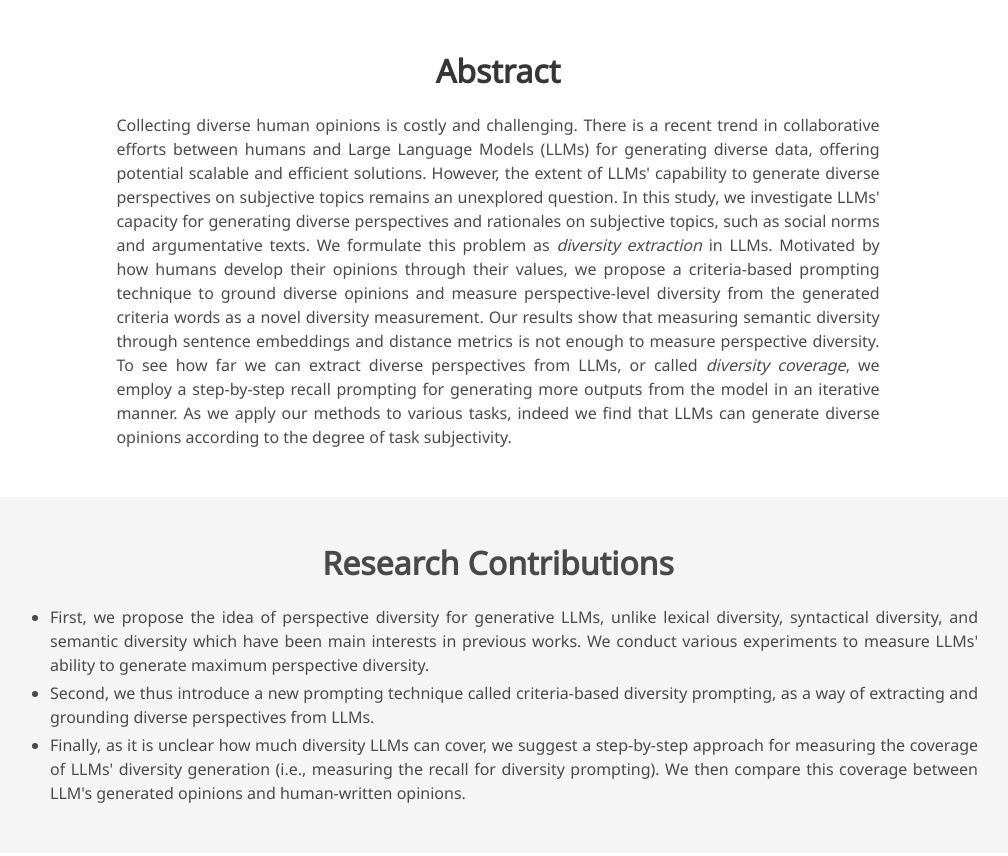
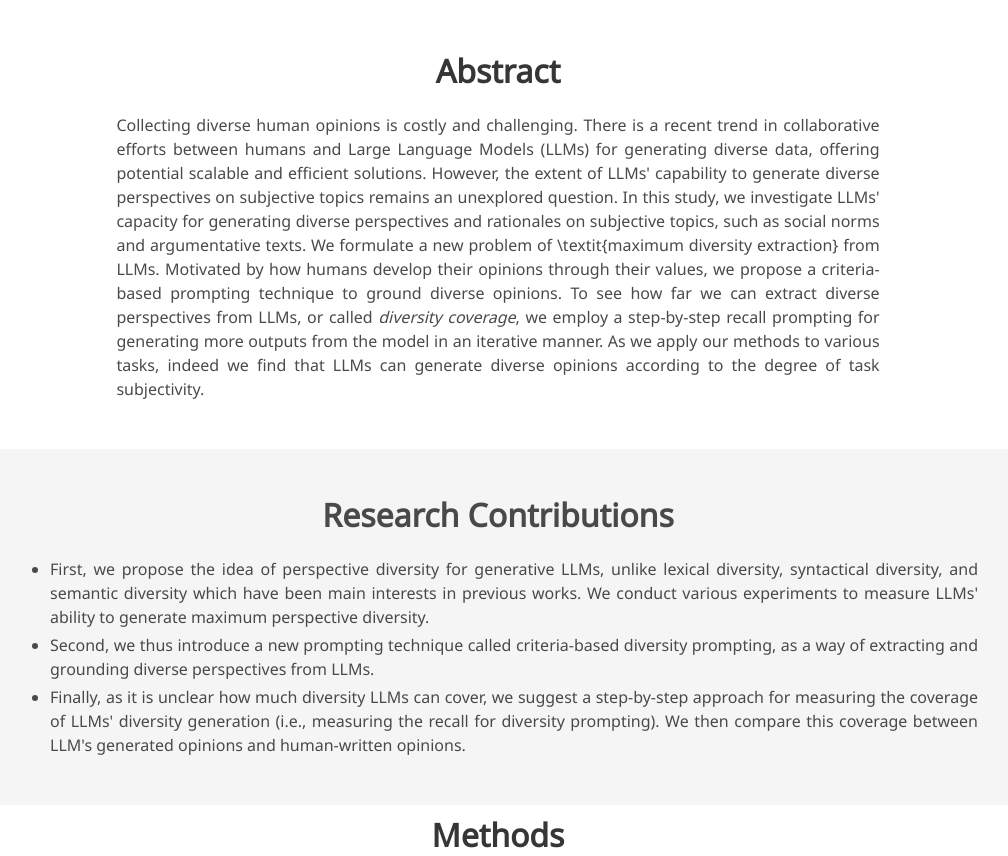
Before and after one commit to mimn97/diversity-project-page, a plain HTML site: page index.html in a window 1280 px wide. Shown: the part 993-1849 px from the top of the page, without its empty margins (142-1150 px from the left). Drawn offline with nearby package versions, Linux system fonts and the light colour scheme; some icons are missing; a web font is replaced by a local one.

Commit message:
Update index.html

```diff
--- a/index.html
+++ b/index.html
@@ -235,13 +235,8 @@
                   <h2 class="title is-3">Abstract</h2>
                   <div class="content has-text-justified">
                     <p>
-                      Collecting diverse human opinions is costly and challenging.
-                      There is a recent trend in collaborative efforts between humans and Large Language Models (LLMs) for generating diverse data, offering potential scalable and efficient solutions. However, the extent of LLMs' capability to generate diverse perspectives on subjective topics remains an unexplored question.
-                      In this study, we investigate LLMs' capacity for generating diverse perspectives and rationales on subjective topics, such as social norms and argumentative texts. We formulate this problem as <i>diversity extraction</i> in LLMs.
-
-                      Motivated by how humans develop their opinions through their values, we propose a criteria-based prompting technique to ground diverse opinions and measure perspective-level diversity from the generated criteria words as a novel diversity measurement.
-                      Our results show that measuring semantic diversity through sentence embeddings and distance metrics is not enough to measure perspective diversity.
-
+                      Collecting diverse human opinions is costly and challenging. There is a recent trend in collaborative efforts between humans and Large Language Models (LLMs) for generating diverse data, offering potential scalable and efficient solutions. However, the extent of LLMs' capability to generate diverse perspectives on subjective topics remains an unexplored question. In this study, we investigate LLMs' capacity for generating diverse perspectives and rationales on subjective topics, such as social norms and argumentative texts. We formulate a new problem of \textit{maximum diversity extraction} from LLMs.
+                      Motivated by how humans develop their opinions through their values, we propose a criteria-based prompting technique to ground diverse opinions.
                       To see how far we can extract diverse perspectives from LLMs, or called <i>diversity coverage</i>, we employ a step-by-step recall prompting for generating more outputs from the model in an iterative manner.
                       As we apply our methods to various tasks, indeed we find that LLMs can generate diverse opinions according to the degree of task subjectivity.
 
```
